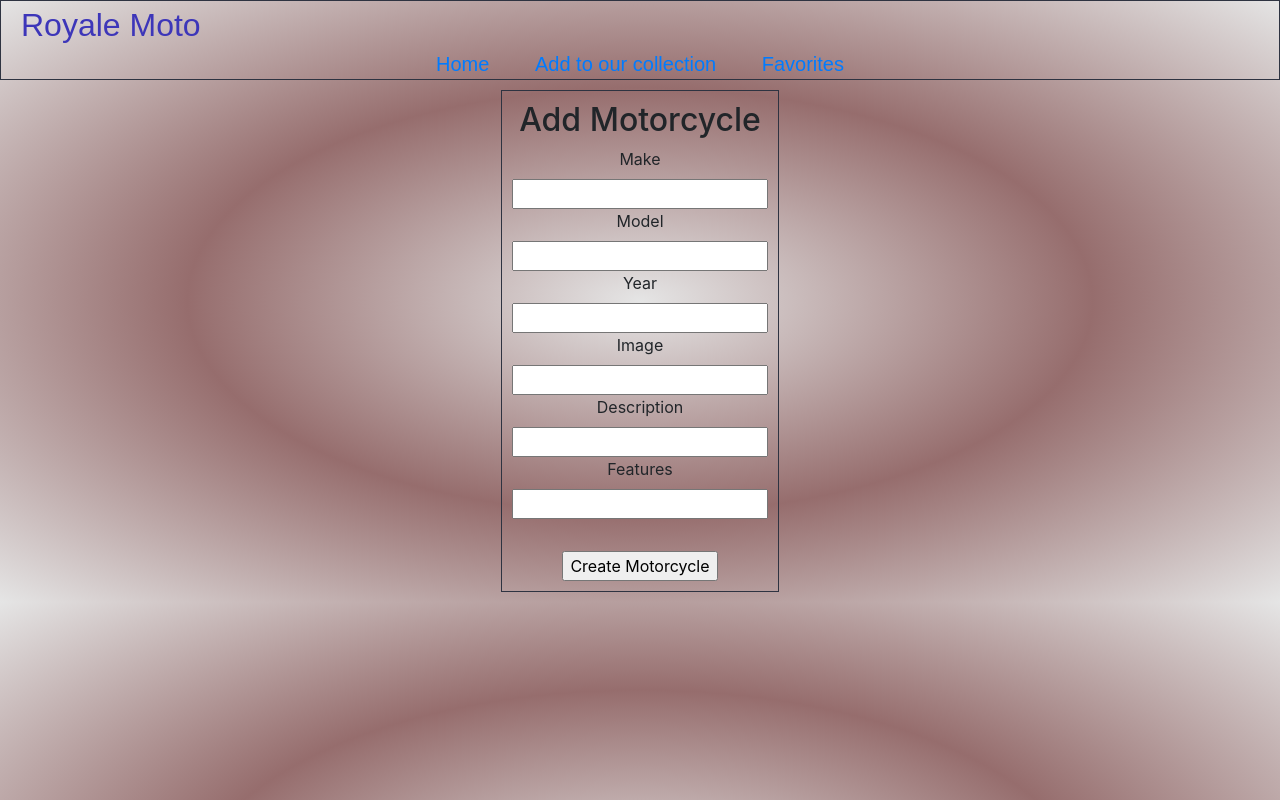
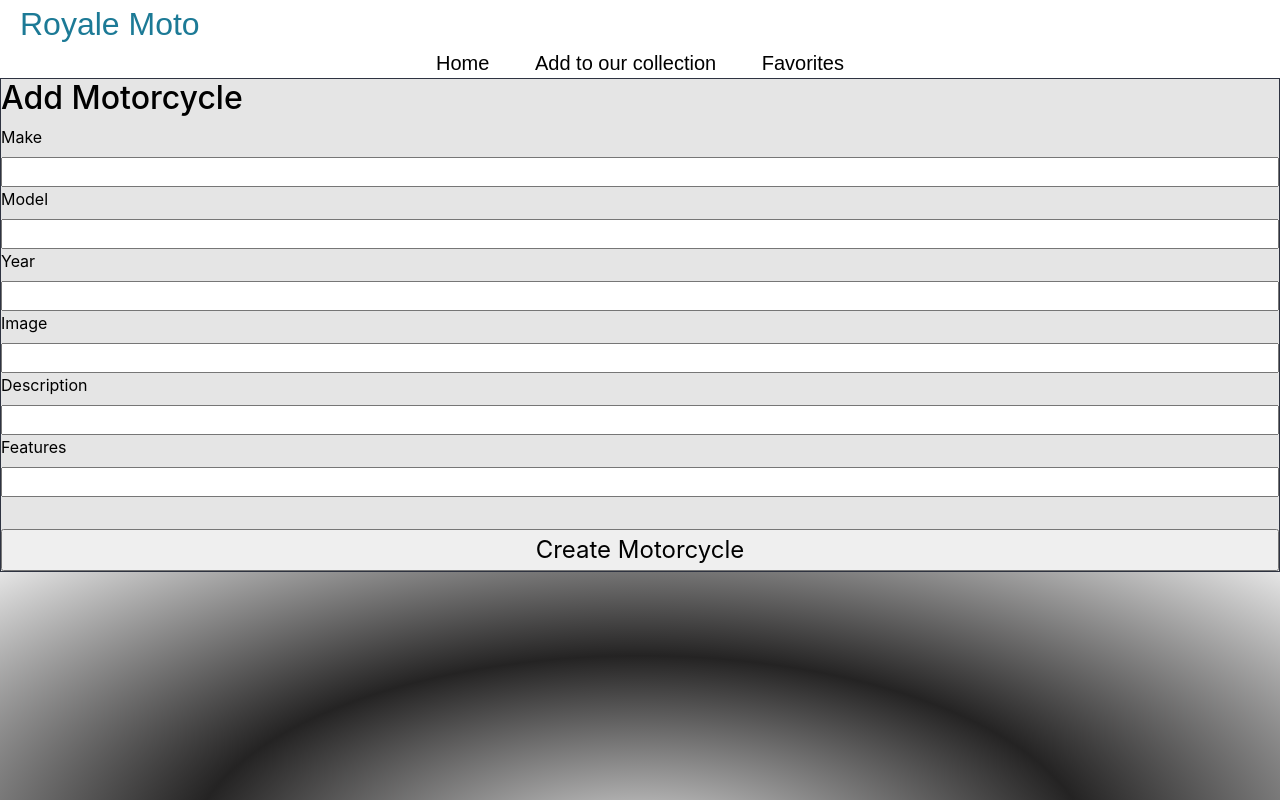
Before and after one commit to akram185/Royale-Moto, a React (Create React App) app: page /collection in a window 1280 px wide. Shown: the top 800 px of the page. Built offline with nearby package versions, Linux system fonts and the light colour scheme.

Commit message:
working on favorites

```diff
--- a/src/Home.css
+++ b/src/Home.css
@@ -1,10 +1,12 @@
 body {
-  background: radial-gradient(#e5e5e5, rgb(150, 109, 109), #e5e5e5);
+  background: radial-gradient(#e5e5e5, rgb(36, 35, 35), #e5e5e5);
 }
 nav{
   text-align: center;
   /* border-radius: 25px; */
-  border: 1px solid #2e3341;
+  /* border: 1px solid #2e3341; */
+  background-color: white;
+  box-shadow: 5px 10px 20px 2px rgba(0, 0, 0, 0.253) !important;
 }
 nav a {
   margin: 5px 20px;
@@ -20,8 +22,13 @@ nav a {
 .royale{
   margin-right: 100%;
   font-size: xx-large;
-  color: rgb(61, 54, 185);
+  color: #1c7a96;
 
+}
+.home,
+.collection,
+.favorites {
+  color: #000000;
 }
 
 /* nav a:hover {
@@ -30,8 +37,7 @@ nav a {
 .card {
   width: 30rem;
   margin-top: 10%;
-  /* display: flexbox !important;
-  flex-wrap: wrap !important; */
+
 }
 
 .row {
@@ -65,17 +71,27 @@ nav a {
 }
 
 form {
-
   display: flex;
   flex-direction: column;
-  justify-content: center;
-  align-items: center;
-  margin: 10px auto;
-  padding: 10px;
+  justify-content: left;
+  align-items: left;
+  /* margin: 10px auto; */
+  /* padding: 10px; */
   border: 1px solid #2e3341;
   /* border: 1px solid blue; */
-  width: fit-content;
+  /* width: fit-content; */
   box-sizing: border-box;
+  background-color: #e5e5e5;
+  color: rgb(0, 0, 0);
+}
+.button{
+  font-size: 24px;
+  transition-duration: 0.4s;
+  display: inline;
+}
+.button:hover {
+  background-color: #1c7a96;
+  color: white;
 }
 
 .button {
@@ -86,6 +102,25 @@ form {
   margin-top: 10%;
   align-items: center;
   margin-left: 20%;
+}
+.card-white {
+  margin-top: 2rem;
+  background-color: #e5e5e5;
+  margin-bottom: 2rem;
+  box-shadow: 5px 10px 20px 2px rgb(255, 255, 255) !important;
+  text-align: center;
+
+}
+.card-white-title {
+  color: #e5e5e5;
+}
+.favorites-btn{
+  margin-bottom: 2rem;
+  background-color: #62c7e6;
+
+}
+.favorites-btn:hover {
+  box-shadow: 2px 0px 10px 2px rgb(255, 255, 255);
 }
 /* .card{
   padding-top: 3rem;
--- a/src/Information.js
+++ b/src/Information.js
@@ -6,7 +6,7 @@ import axios from "axios";
 function Information() {
   const params = useParams();
   const [data, updateData] = useState({});
-console.log(params);
+  console.log(params);
   useEffect(() => {
     const apiCall = async () => {
       const data = await axios(
@@ -25,17 +25,21 @@ console.log(params);
   if (data.fields) {
     return (
       <div className="info">
+        <div className="card-white-title">
+          <h1 className="card-title">{data.fields.make}</h1>
+          <h5 className="card-title">
+            {data.fields.model} {data.fields.year}
+          </h5>
+          <input className="favorites-btn" type="submit" value="Add to Favorites" />
+        </div>
         <img
           className="card-img-top"
           src={data.fields.imageURL}
           alt="Motorcycle poster"
         />
-        <div className="card-body">
-          <h5 className="card-title">{data.fields.make}</h5>
-          <h5 className="card-title">{data.fields.model}</h5>
+        <div className="card-white">
           <p className="card-text">{data.fields.description}</p>
           <p className="card-text">{data.fields.features}</p>
-          <small className="text-muted">{data.fields.year}</small>
         </div>
       </div>
     );
--- a/src/Motorcycle.js
+++ b/src/Motorcycle.js
@@ -1,5 +1,6 @@
 import React from "react";
 import { Link } from "react-router-dom";
+import "./App.css"
 
 const Motorcycle = ({ id, make, model, year, description, imageURL, features }) => (
   <div className="card">
```
Also changed, not shown: src/App.css (+10 -0 lines), src/Favorites.js (+10 -0 lines).
